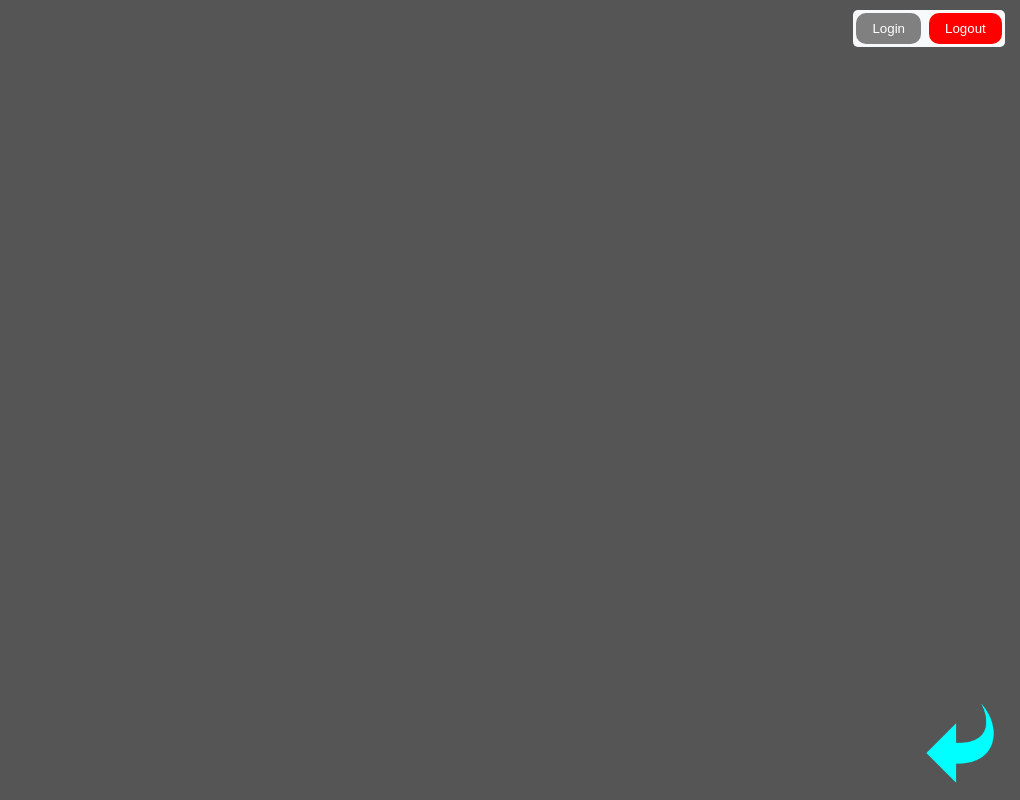
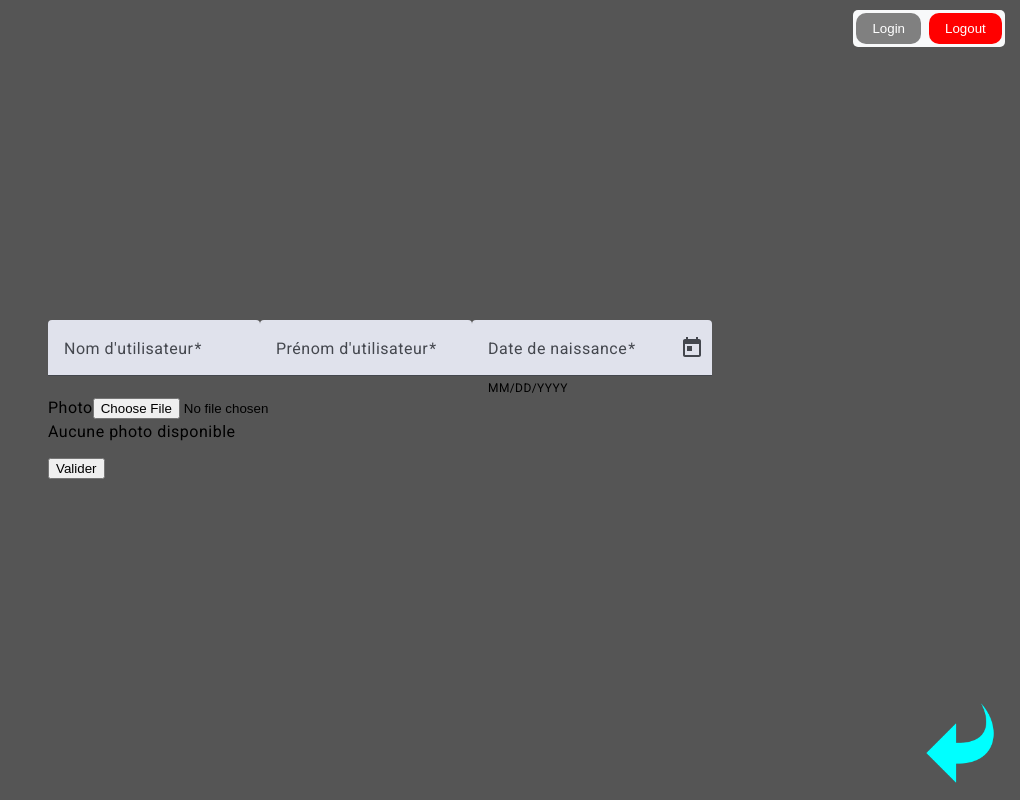
Before and after one commit to Shark-44/API-Angular-et-backend-Spring-Boot, an Angular app: page /ManageStudent/1 in a window 1280 px wide. Before the commit this address led to /. Shown: the whole page, without its empty margins (260-1280 px from the left). Built offline with nearby package versions, Linux system fonts and the light colour scheme; no server answers.

Commit message:
Update un éleve par la page manager-student. OK reste a associer une école et des langages

```diff
--- a/src/app/Manage/ManageStudentComponent.component.ts
+++ /dev/null
@@ -1,5 +0,0 @@
-import { Component } from '@angular/core';
-
-export class ManageStudentComponent  {
-
-}
--- a/src/app/app.routes.ts
+++ b/src/app/app.routes.ts
@@ -5,14 +5,14 @@
 import { StudentListComponent } from './student-list/student-list.component';
 import { SchoolListComponent } from './school-list/school-list.component';
 import { LanguageListComponent } from './language-list/language-list.component';
-import {ManageStudentComponent} from "./Manage/ManageStudentComponent.component"
+import {ManageStudentComponent} from "./manage-student/manage-student.component"
 
 export const routes: Routes = [
   { path: '', component: HomeComponent },
   { path: 'students', component: StudentListComponent },
   { path: 'schools', component: SchoolListComponent },
   { path: 'languages', component: LanguageListComponent },
-  { path: 'ManageStudent', component: ManageStudentComponent },
+  { path: 'ManageStudent/:id', component: ManageStudentComponent },
 ];
 
 @NgModule({
--- /dev/null
+++ b/src/app/manage-student/manage-student.component.css
@@ -0,0 +1,4 @@
+form img {
+    width: 200px;
+    height: 250px;
+}
--- /dev/null
+++ b/src/app/manage-student/manage-student.component.html
@@ -0,0 +1,35 @@
+<div class="containerManager">
+    <form (ngSubmit)="onSubmit(form)" #form="ngForm">
+        <mat-form-field>
+          <mat-label>Nom d'utilisateur</mat-label>
+          <input matInput [(ngModel)]="name" name="name" required>
+        </mat-form-field>
+
+        <mat-form-field>
+          <mat-label>Prénom d'utilisateur</mat-label>
+          <input matInput [(ngModel)]="firstname" name="firstname" required>
+        </mat-form-field>
+
+        <mat-form-field>
+          <mat-label>Date de naissance</mat-label>
+          <input matInput [matDatepicker]="picker" [(ngModel)]="birthday" name="birthday" required>
+          <mat-hint>MM/DD/YYYY</mat-hint>
+          <mat-datepicker-toggle matIconSuffix [for]="picker"></mat-datepicker-toggle>
+          <mat-datepicker #picker></mat-datepicker>
+        </mat-form-field>
+
+        <!-- Champ de fichier sans mat-form-field -->
+        <div>
+          <label>Photo</label>
+          <input type="file" (change)="onFileSelected($event)">
+        </div>
+        <div *ngIf="photo">
+            <img [src]="'http://localhost:8080/uploads/images/' + photo" alt="Photo de l'étudiant">
+          </div>
+          <div *ngIf="!photo">
+            <p>Aucune photo disponible</p>
+          </div>
+
+        <button mat-button type="submit">Valider</button>
+      </form>
+</div>
--- /dev/null
+++ b/src/app/manage-student/manage-student.component.ts
@@ -0,0 +1,110 @@
+import { Component, OnInit } from '@angular/core';
+import { MatFormFieldModule } from '@angular/material/form-field';
+import { MatInputModule } from '@angular/material/input';
+import { MatDatepickerModule } from '@angular/material/datepicker';
+import { NgForm, FormsModule } from '@angular/forms';
+import { HttpClient } from '@angular/common/http';
+import { ActivatedRoute } from '@angular/router';
+import { provideNativeDateAdapter } from '@angular/material/core';
+import {CommonModule, NgForOf, NgIf} from '@angular/common';
+
+@Component({
+  selector: 'app-manage-student',
+  standalone: true,
+  providers: [provideNativeDateAdapter()],
+  imports: [
+    NgIf,
+     MatFormFieldModule,
+     MatInputModule,
+     MatDatepickerModule,
+     FormsModule],
+
+  templateUrl: './manage-student.component.html',
+  styleUrl: './manage-student.component.css'
+})
+export class ManageStudentComponent implements OnInit {
+  name: string = '';
+  firstname: string = '';
+  selectedFile: File | null = null;
+  photo: string = '';
+  birthday: Date | null = null;
+
+  constructor(
+    private route: ActivatedRoute,
+    private http: HttpClient) {}
+
+  ngOnInit() {
+    this.route.params.subscribe(params => {
+      const id = +params['id']; // Le '+' convertit la chaîne en nombre
+      if (id) {
+        this.loadStudentData(id);
+      }
+    });
+  }
+
+  loadStudentData(id: number) {
+    this.http.get(`http://localhost:8080/api/students/${id}`).subscribe({
+      next: (student: any) => {
+        this.name = student.name;
+        this.firstname = student.firstname;
+        this.birthday = new Date(student.birthday);
+        this.photo = student.photo;
+      },
+      error: (error) => {
+        console.error('Error loading student data:', error);
+      }
+    });
+  }
+    onFileSelected(event: any) {
+      const file: File = event.target.files[0];
+      if (file) {
+        this.selectedFile = file;
+      }
+    }
+
+
+    onSubmit(form: NgForm) {
+      if (this.selectedFile) {
+        const formData = new FormData();
+        formData.append('file', this.selectedFile);
+        this.http.post('http://localhost:8080/api/files/upload', formData, {
+          headers: { 'Accept': 'application/json' },
+          responseType: 'text',
+        }).subscribe({
+          next: (response: string) => {
+            const photoFileName = response.split('File uploaded successfully: ')[1];
+            this.updateStudent(photoFileName);
+          },
+          error: (error) => {
+            console.error('Error uploading file:', error);
+          }
+        });
+      } else {
+        this.updateStudent(null);
+      }
+    }
+
+    updateStudent(photoFileName: string | null) {
+      const studentData = {
+        name: this.name,
+        firstname: this.firstname,
+        birthday: this.birthday,
+        photo: photoFileName || this.photo // Utilise la nouvelle photo si uploadée, sinon garde l'ancienne
+      };
+
+      this.route.params.subscribe(params => {
+        const id = +params['id'];
+        this.http.put(`http://localhost:8080/api/students/${id}/basic-info`, studentData, {
+          headers: { 'Content-Type': 'application/json', 'Accept': 'application/json' }
+        }).subscribe({
+          next: (response) => {
+            console.log('Student updated:', response);
+            // Ajoutez ici une logique pour rediriger ou afficher un message de succès
+          },
+          error: (error) => {
+            console.error('Error updating student:', error);
+          }
+        });
+      });
+    }
+}
--- a/src/app/student-list/student-list.component.html
+++ b/src/app/student-list/student-list.component.html
@@ -8,9 +8,9 @@
           <button (click)="handleDelStudent(student.idStudent)">X</button>
         </div>
         <div *ngIf="showManage" id="Manbutton">
-          <a ref="/ManageStudent">
-            <button>V</button>
-          </a>
+          <div *ngIf="showManage" id="Manbutton">
+            <button (click)="navigateToManageStudent(student.idStudent)">V</button>
+          </div>
         </div>
         <div class="details">
           <img [src]="'http://localhost:8080/uploads/images/' + student.photo" alt="Photo">
--- a/src/app/student-list/student-list.component.ts
+++ b/src/app/student-list/student-list.component.ts
@@ -27,13 +27,14 @@
   showCreate: boolean = false;
   openPopoverId: number | null = null;
   isAdminLoggedIn: boolean = false;
+  idStudent: number | null = null;
 
   // Pour la création d'un student
   name: string = '';
   firstname: string = '';
   selectedFile: File | null = null;
   photo: string = '';
-  birthday: Date | null = null; // Ajout de la propriété 'birthday'
+  birthday: Date | null = null;
 
   constructor(
     private studentService: StudentService,
@@ -160,4 +161,7 @@
       popover.open(context);
     }
   }
+  navigateToManageStudent(id: number) {
+    this.router.navigate(['/ManageStudent', id]);
+  }
 }
```
Also changed, not shown: 1 other file (tests, documents, lock files or other folders).
